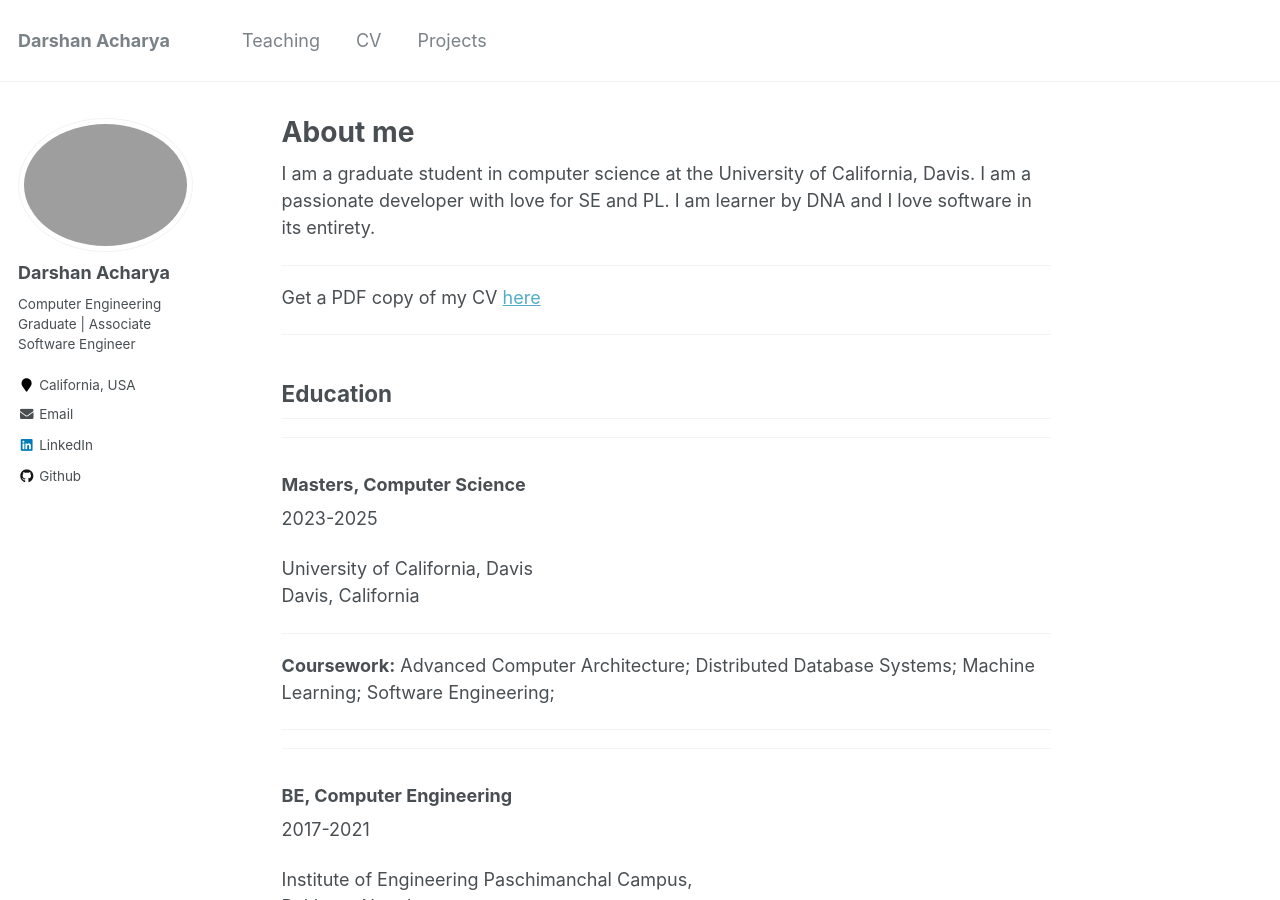
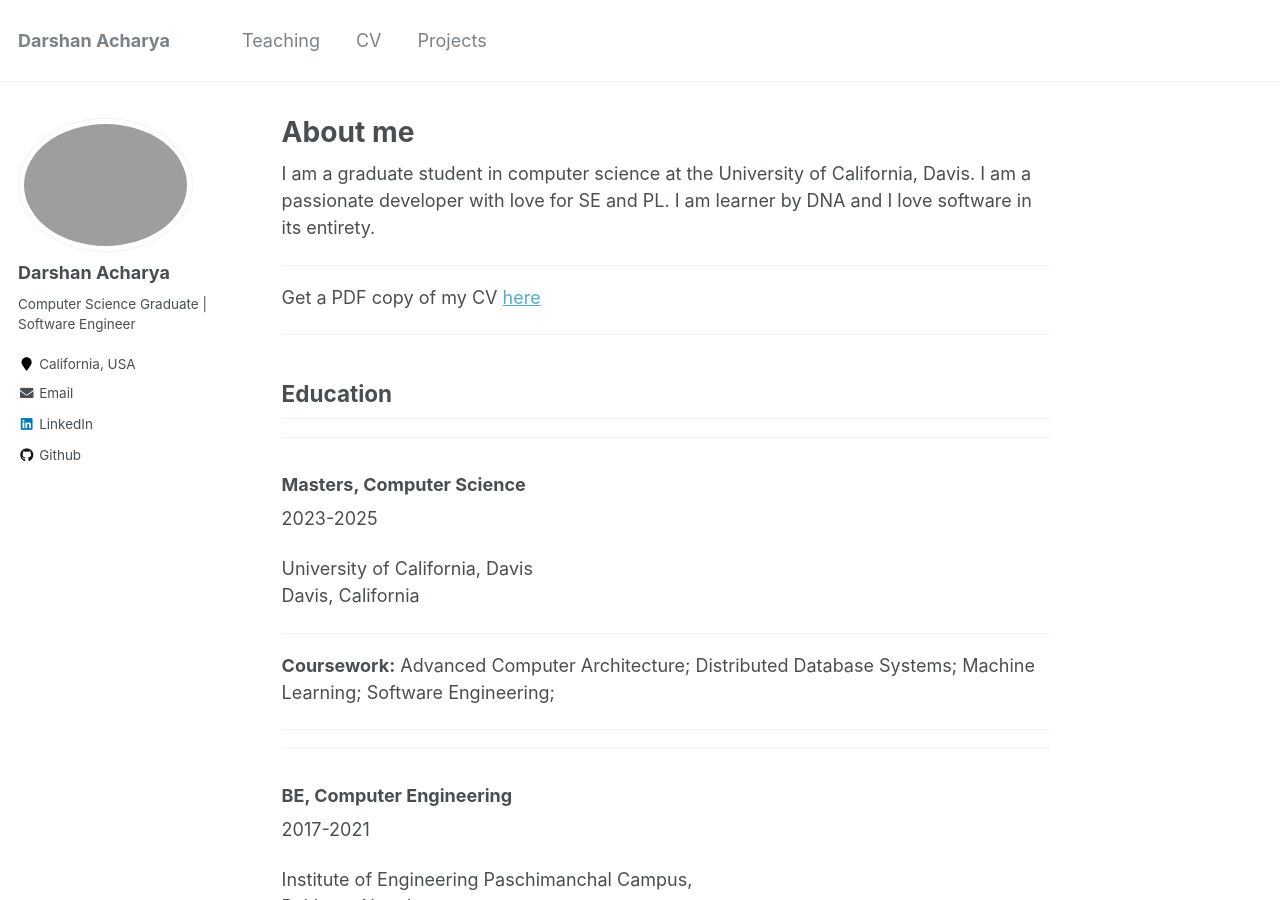
Before and after one commit to acharyadarshan/acharyadarshan.github.io, a Jekyll site: the page built from _pages/about.md, in a window 1280 px wide and 900 px high. Built offline with Jekyll 4.4.1, drawn with Linux system fonts in a browser that asks for light colours.

Commit message:
Update title  across site

```diff
--- a/_config.yml
+++ b/_config.yml
@@ -101,7 +101,7 @@ analytics:
 author:
   name             : "Darshan Acharya"
   avatar           : "profile.png"
-  bio              : "Computer Engineering Graduate | Associate Software Engineer"
+  bio              : "Computer Science Graduate |  Software Engineer"
   location         : "California, USA"
   employer         :
   # pubmed           : "https://www.ncbi.nlm.nih.gov/pubmed/?term=john+snow"
```
